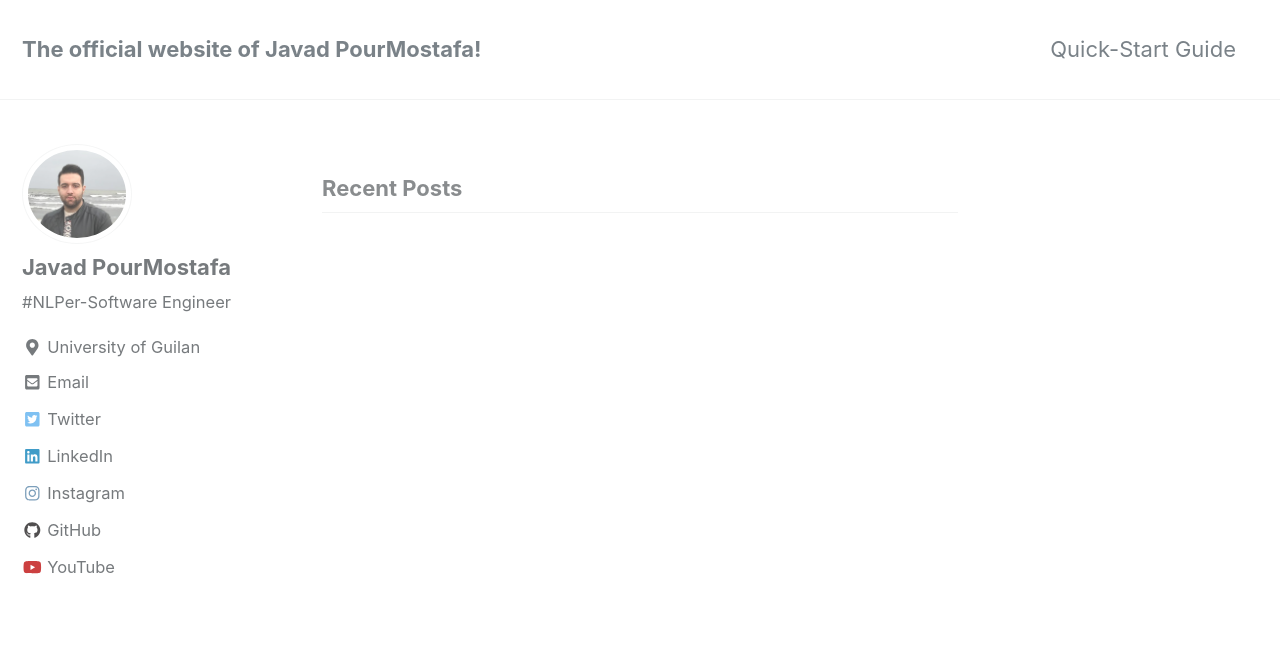
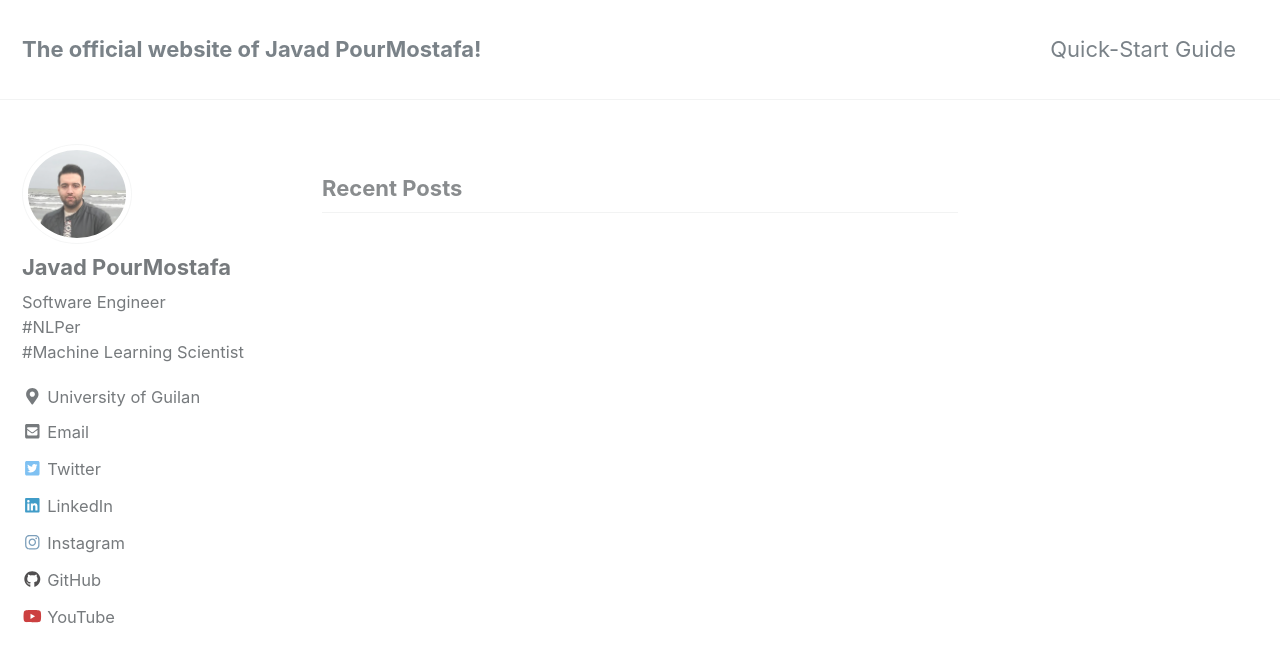
Before and after one commit to JoyeBright/JoyeBright.github.io, a Jekyll site: the page built from index.html, in a window 1280 px wide and 900 px high. Shown: the top 662 px of the window. Built offline with Jekyll 4.4.1, drawn with Linux system fonts in a browser that asks for light colours; nearby versions of some CDN libraries; the list of posts is cut into pages by our own code.

Commit message:
Update _config.yml

```diff
--- a/_config.yml
+++ b/_config.yml
@@ -93,7 +93,7 @@ analytics:
 author:
   name             : "Javad PourMostafa"
   avatar           : "assets/images/bio-photo.jpg"
-  bio              : "#NLPer-Software Engineer"
+  bio              : "Software Engineer<br>#NLPer<br>#Machine Learning Scientist"
   location         : "University of Guilan"
   email            : "Javad.PourMostafa@Gmail.com"
   uri              :
```
